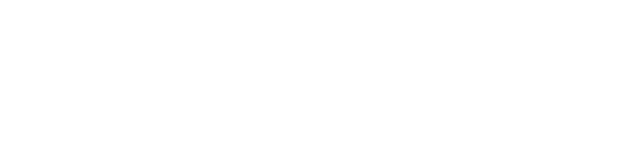
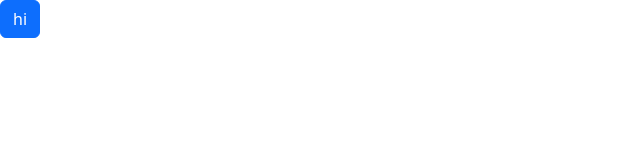
Before and after one commit to ryankurtz08-cyber/Project-1---food-app, a plain HTML site: page index.html in a window 1280 px wide. Shown: the whole page, without its empty margins (0-640 px from the left). Drawn offline with nearby package versions, Linux system fonts and the light colour scheme.

Commit message:
Update index.html

```diff
--- a/index.html
+++ b/index.html
@@ -7,7 +7,9 @@
     <link href="https://cdn.jsdelivr.net/npm/bootstrap@5.3.8/dist/css/bootstrap.min.css" rel="stylesheet" integrity="sha384-sRIl4kxILFvY47J16cr9ZwB07vP4J8+LH7qKQnuqkuIAvNWLzeN8tE5YBujZqJLB" crossorigin="anonymous">
   </head>
   <body>
-
+    <button class = "btn btn-primary">
+        hi
+    </button>
 
 
 
```
